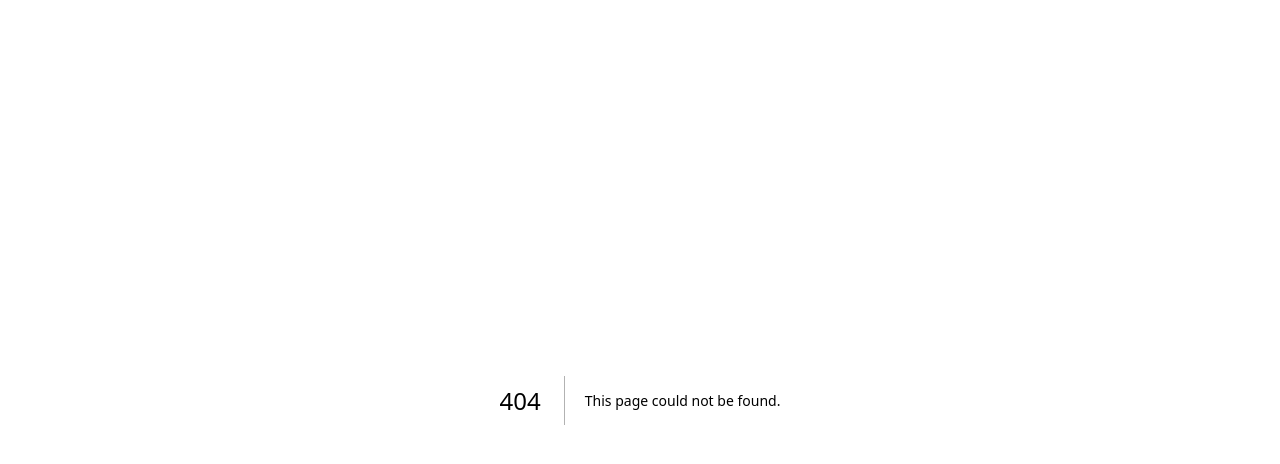
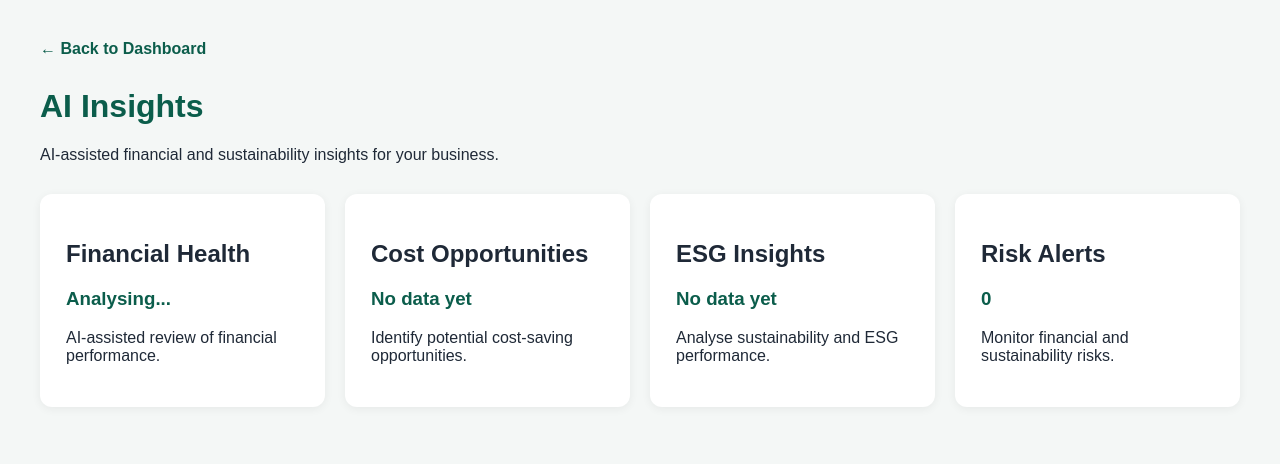
Before and after one commit to nelbinthomas99-rgb/nt-ai-sustainable-finance-platform, a Next.js app: page /ai-insights in a window 1280 px wide. Before the commit this address had no page. Shown: the top 464 px of the page. Built offline with nearby package versions, Linux system fonts and the light colour scheme.

Commit message:
Create page.js

```diff
--- /dev/null
+++ b/app/ai-insights/page.js
@@ -0,0 +1,83 @@
+import Link from "next/link";
+
+export default function AIInsightsPage() {
+  return (
+    <main
+      style={{
+        fontFamily: "Arial, sans-serif",
+        background: "#f4f7f6",
+        minHeight: "100vh",
+        padding: "40px",
+      }}
+    >
+      <Link
+        href="/"
+        style={{
+          color: "#0b5d4b",
+          textDecoration: "none",
+          fontWeight: "bold",
+        }}
+      >
+        ← Back to Dashboard
+      </Link>
+
+      <h1 style={{ color: "#0b5d4b", marginTop: "30px" }}>
+        AI Insights
+      </h1>
+
+      <p>
+        AI-assisted financial and sustainability insights for your business.
+      </p>
+
+      <div
+        style={{
+          display: "grid",
+          gridTemplateColumns: "repeat(auto-fit, minmax(240px, 1fr))",
+          gap: "20px",
+          marginTop: "30px",
+        }}
+      >
+        <InsightCard
+          title="Financial Health"
+          value="Analysing..."
+          description="AI-assisted review of financial performance."
+        />
+
+        <InsightCard
+          title="Cost Opportunities"
+          value="No data yet"
+          description="Identify potential cost-saving opportunities."
+        />
+
+        <InsightCard
+          title="ESG Insights"
+          value="No data yet"
+          description="Analyse sustainability and ESG performance."
+        />
+
+        <InsightCard
+          title="Risk Alerts"
+          value="0"
+          description="Monitor financial and sustainability risks."
+        />
+      </div>
+    </main>
+  );
+}
+
+function InsightCard({ title, value, description }) {
+  return (
+    <div
+      style={{
+        background: "white",
+        padding: "26px",
+        borderRadius: "12px",
+        boxShadow: "0 2px 10px rgba(0,0,0,0.06)",
+      }}
+    >
+      <h2>{title}</h2>
+      <h3 style={{ color: "#0b5d4b" }}>{value}</h3>
+      <p>{description}</p>
+    </div>
+  );
+}
```
